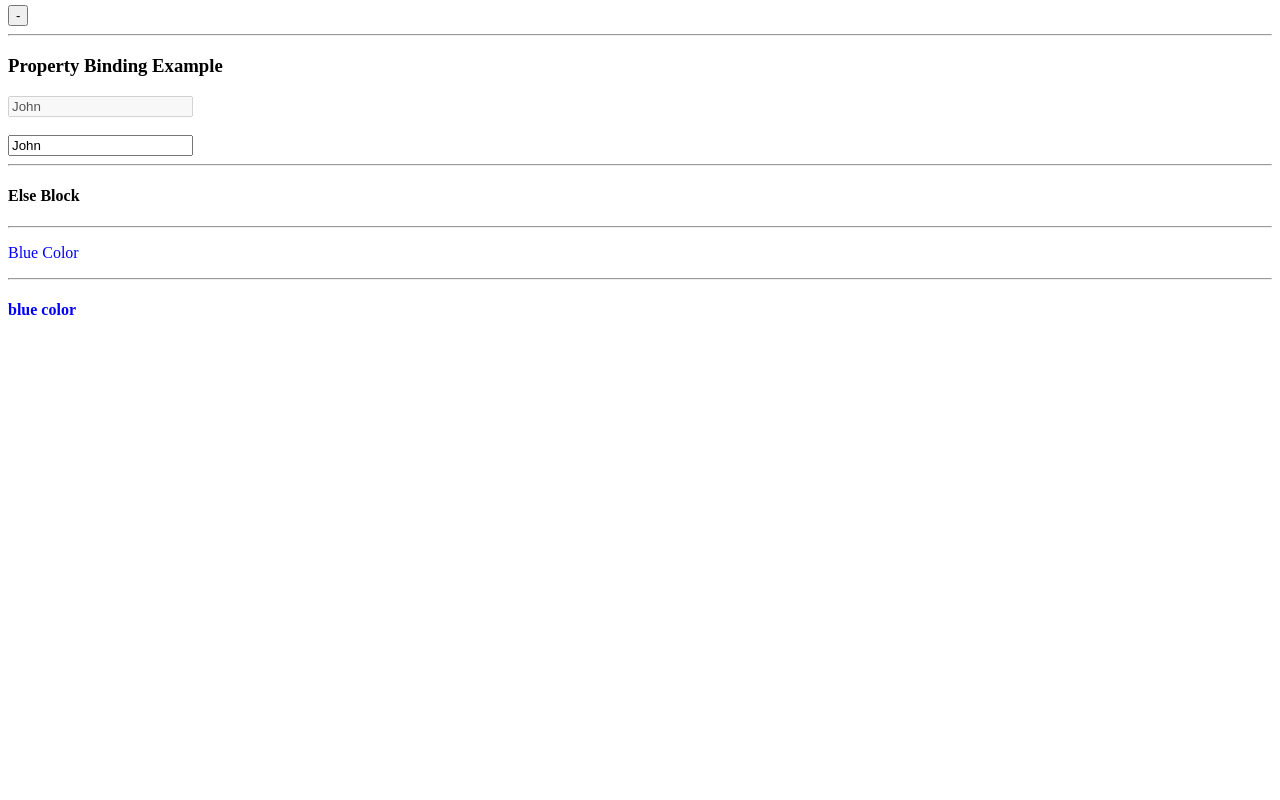
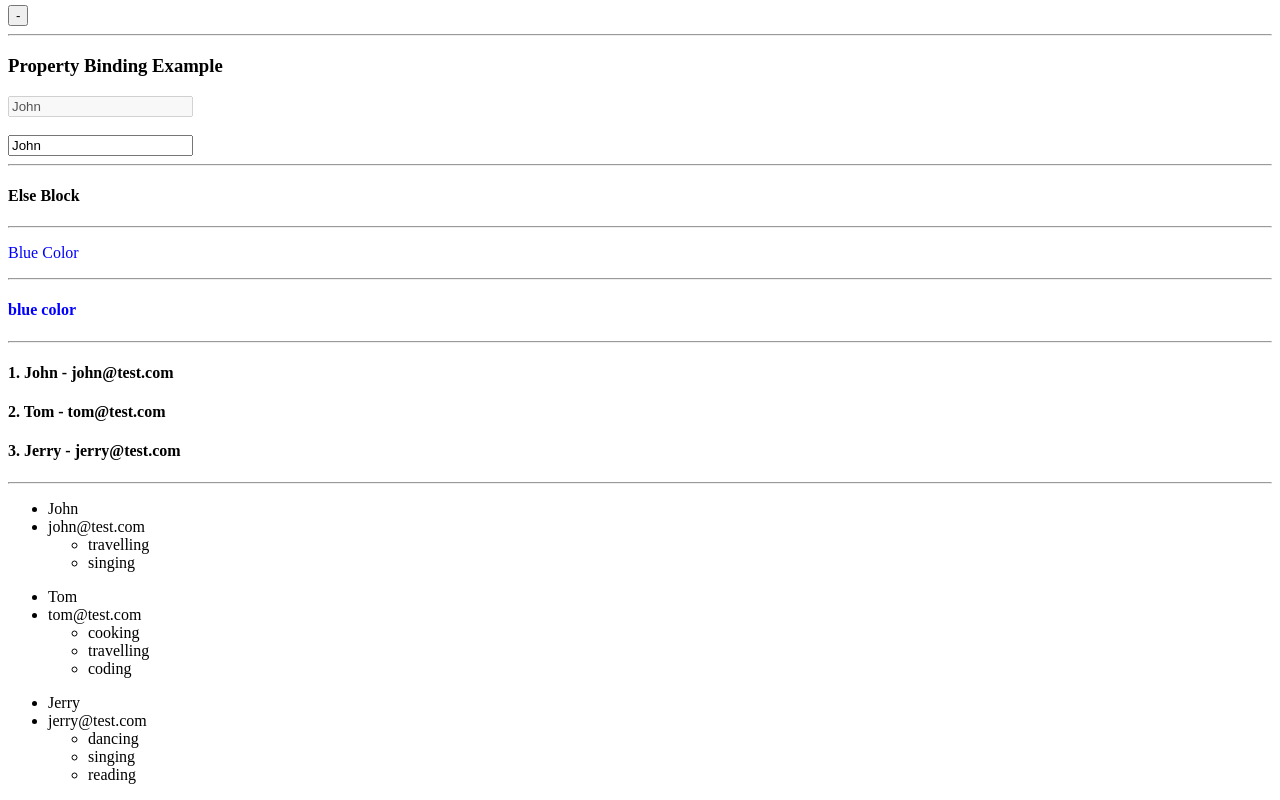
Before and after one commit to shwetakanekar/Angular-Training, an Angular app: page / in a window 1280 px wide. Shown: the part 492-1292 px from the top of the page. Before the commit the page ends 833 px from the top, so only its background shows below. Built offline with nearby package versions, Linux system fonts and the light colour scheme.

Commit message:
Tutorial-19: Nested Loops

```diff
--- a/src/app/app.component.html
+++ b/src/app/app.component.html
@@ -84,3 +84,19 @@
   <h4 *ngSwitchCase="'blue'" style="color: blue">blue color</h4>
   <h4 *ngSwitchDefault>unknown color</h4>
 </div>
+
+<hr />
+<!-- For loop -->
+<div *ngFor="let user of users">
+  <h4>{{ user.id }}. {{ user.name }} - {{ user.email }}</h4>
+</div>
+
+<hr />
+<!-- Nested for loops -->
+<ul *ngFor="let user of users">
+  <li>{{ user.name }}</li>
+  <li>{{ user.email }}</li>
+  <ul *ngFor="let hobby of user.hobbies">
+    <li>{{ hobby }}</li>
+  </ul>
+</ul>
--- a/src/app/app.component.ts
+++ b/src/app/app.component.ts
@@ -12,6 +12,26 @@ export class AppComponent {
   disable = false;
   show = false;
   color = 'blue';
+  users = [
+    {
+      id: 1,
+      name: 'John',
+      email: 'john@test.com',
+      hobbies: ['travelling', 'singing'],
+    },
+    {
+      id: 2,
+      name: 'Tom',
+      email: 'tom@test.com',
+      hobbies: ['cooking', 'travelling', 'coding'],
+    },
+    {
+      id: 3,
+      name: 'Jerry',
+      email: 'jerry@test.com',
+      hobbies: ['dancing', 'singing', 'reading'],
+    },
+  ];
 
   logData(data: string) {
     console.log(data);
```
